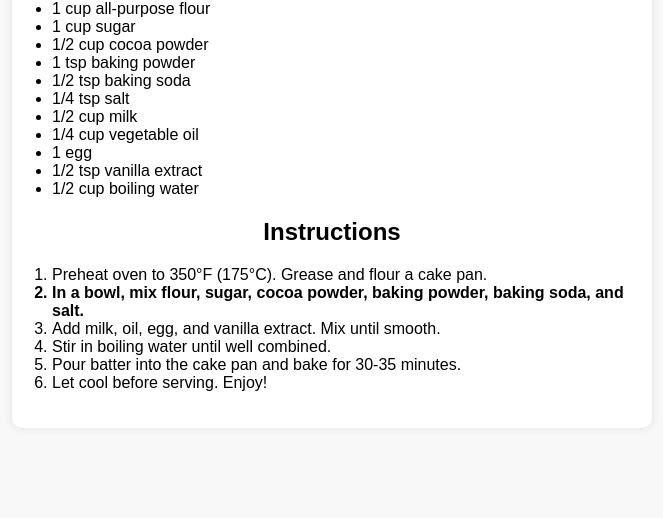
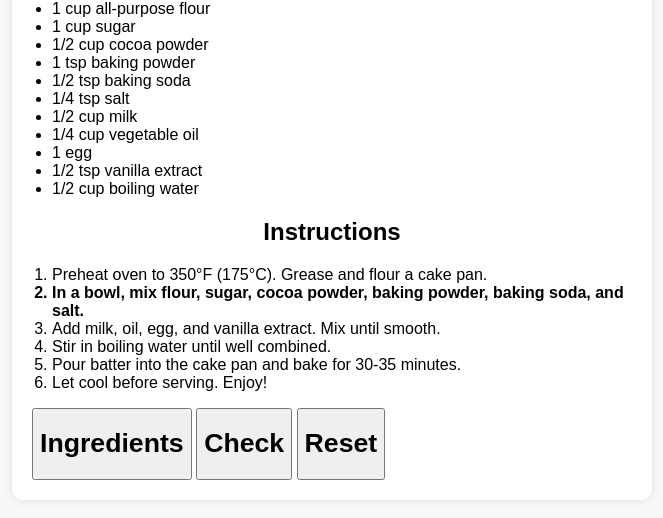
Before and after one commit to zapatamrc/PRIN134-L09-Demo, a plain HTML site: page index.html in a window 1280 px wide. Shown: the part 662-1180 px from the top of the page, without its empty margins (308-971 px from the left). Before the commit the page ends 1130 px from the top, so only its background shows below. Drawn offline with nearby package versions, Linux system fonts and the light colour scheme; a script that the page names is missing.

Commit message:
button added

```diff
--- a/index.html
+++ b/index.html
@@ -37,7 +37,17 @@
       <li>Pour batter into the cake pan and bake for 30-35 minutes.</li>
       <li>Let cool before serving. Enjoy!</li>
     </ol>
+    <button name="button1">
+      <h1>Ingredients</h1>
+    </button>
+    <button name="button2">
+      <h1>Check</h1>
+    </button>
+    <button name="button3">
+      <h1>Reset</h1>
+    </button>
   </div>
+
 </body>
 
 </html>
```
